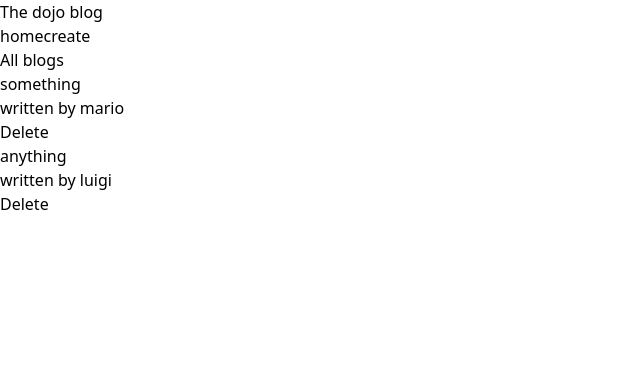
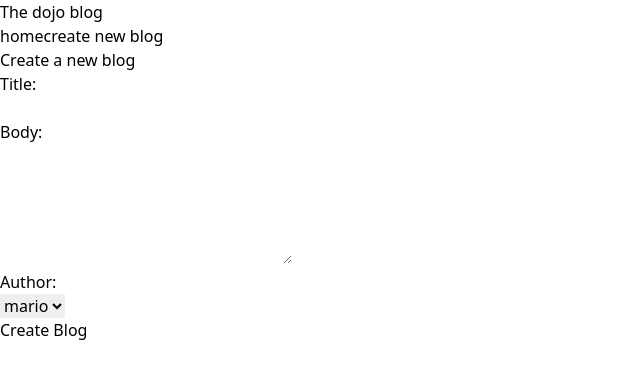
Before and after one commit to ShifatJahanShifa/reactjs, a React (Vite) app in the folder project1/: page /create in a window 1280 px wide. Shown: the top 378 px of the page, without its empty margins (0-640 px from the left). Built offline with nearby package versions, Linux system fonts and the light colour scheme; data requests are answered from the project's data file.

Commit message:
project-1 completed

```diff
--- a/project1/data/db.json
+++ b/project1/data/db.json
@@ -1,16 +1,64 @@
 {
-    "blogs":[
+  "blogs": [
     {
       "title": "something",
       "body": "this is a text",
       "author": "mario",
-            "id": 1
+      "id": "1"
     },
     {
       "title": "anything",
       "body": "this is a text",
       "author": "luigi",
-            "id": 2
+      "id": "2"
+    },
+    {
+      "id": "6cf7",
+      "title": "dxasdf",
+      "body": "cdas",
+      "author": "mario"
+    },
+    {
+      "id": "3ed8",
+      "title": "new blog",
+      "body": "hi, how are you?",
+      "author": "yoshi"
+    },
+    {
+      "id": "1d4a",
+      "title": "new one",
+      "body": "hi, there, how are you?",
+      "author": "mario"
+    },
+    {
+      "id": "714a",
+      "title": "hello",
+      "body": "hi, ",
+      "author": "mario"
+    },
+    {
+      "id": "69ac",
+      "title": "hello..",
+      "body": "hi, ",
+      "author": "mario"
+    },
+    {
+      "id": "3592",
+      "title": "hello..",
+      "body": "hi, hi",
+      "author": "mario"
+    },
+    {
+      "id": "a7a6",
+      "title": "hello..",
+      "body": "hi, hi hu",
+      "author": "mario"
+    },
+    {
+      "id": "6562",
+      "title": "new post",
+      "body": "this is a new post",
+      "author": "mario"
     }
   ]
 }
--- a/project1/package.json
+++ b/project1/package.json
@@ -11,7 +11,8 @@
   },
   "dependencies": {
     "react": "^18.3.1",
-    "react-dom": "^18.3.1"
+    "react-dom": "^18.3.1",
+    "react-router-dom": "^7.0.2"
   },
   "devDependencies": {
     "@eslint/js": "^9.13.0",
--- a/project1/src/App.jsx
+++ b/project1/src/App.jsx
@@ -1,16 +1,27 @@
 import Navbar from './Navbar'
 import Home from './Home'
+import { BrowserRouter as Router, Routes, Route } from 'react-router-dom'
+import Create from './Create'
+import BlogDetails from './BlogDetails'
+import NotFound from './NotFound'
 
 function App() {
 
   return (
     <>
-      <div className="app">
-        <Navbar />
-        <div className="content">
-          <Home />
+      <Router>
+        <div className="app">
+          <Navbar />
+          <div className="content">
+            <Routes>
+              <Route path='/' element={<Home />}/>
+              <Route path='/create' element={<Create />}/>
+              <Route path='/blogs/:id' element={ <BlogDetails/>}/>
+              <Route path='*' element={ <NotFound/>}/>
+            </Routes>
+          </div>
         </div>
-      </div>
+      </Router>
     </>
   )
 }
--- /dev/null
+++ b/project1/src/BlogDetails.jsx
@@ -0,0 +1,39 @@
+import { useParams, useNavigate } from "react-router-dom";
+import useFetch from "./UseFetch";
+
+const BlogDetails = () => {
+    const { id }=useParams()
+    const { data: blog, isLoading, error }=useFetch("http://localhost:8000/blogs/"+id)
+    const Navigate=useNavigate()
+
+    const handleClick=()=>{
+        fetch("http://localhost:8000/blogs"+blog.id,{
+            method: 'DELETE'
+        })
+        .then(()=>{
+            Navigate('/')
+        })
+    }
+    return (
+        <>
+            { isLoading && <div>Loading... </div>}
+            { error && <div> { error }</div>}
+            { blog &&
+            <div className="flex flex-col gap-3 p-3 shadow-md bg-slate-200">
+                <div className="bg-slate-300 text-center mx-auto w-fit">
+                    <h2>{ blog.title }</h2>
+                    <h3>written by { blog.author }</h3>
+                </div>
+                <div>
+                    <p>{ blog.body }</p>
+                </div>
+                <div className="mx-auto">
+                    <button className="bg-red-200 p-3 text-center border rounded-md" onClick={handleClick}>Delete</button>
+                </div>
+            </div>
+            }
+        </>
+     );
+}
+
+export default BlogDetails;
--- a/project1/src/Bloglist.jsx
+++ b/project1/src/Bloglist.jsx
@@ -1,3 +1,5 @@
+import { Link } from "react-router-dom";
+
 const Bloglist = ({blogs,title,handleClick}) => {
     return (
         <div>
@@ -5,8 +7,10 @@ const Bloglist = ({blogs,title,handleClick}) => {
             {
                 blogs.map((blog)=>(
                     <div key={blog.id} className="p-2 mb-3 border border-s-slate-600 shadow-md">
+                        <Link to={`/blogs/${blog.id}`}>
                         <p> { blog.title } </p>
                         <p>written by { blog.author }</p>
+                        </Link>
                         <button className="bg-green-300" onClick={()=> handleClick(blog.id)}>Delete</button>
                     </div>
                 ))
--- /dev/null
+++ b/project1/src/Create.jsx
@@ -0,0 +1,84 @@
+import { useState } from 'react'
+import { useNavigate } from 'react-router-dom'
+
+const Create = () => {
+    const [ title, setTitle ]=useState("")
+    const [ body, setBody ]=useState("")
+    const [ author, setAuthor ]=useState("mario")
+    const [ isPending, setIsPending ]=useState(false)
+    const Navigate=useNavigate()
+
+    const handleSubmit=(e)=>{
+        e.preventDefault()
+        setIsPending(true)
+        const newBlog= { title, body, author }
+
+        fetch("http://localhost:8000/blogs",{
+            method: 'POST',
+            headers: {"content-type": "application/json"},
+            body: JSON.stringify(newBlog)
+        })
+        .then(()=>{
+            console.log("new blog created")
+            setIsPending(false)
+            // history.go(-1)
+            Navigate('/')
+        })
+    }
+
+    return (
+        <div>
+            <h1 className="text-center">Create a new blog</h1>
+            <form className="bg-slate-200 p-5 mx-auto flex flex-col gap-2 w-1/2" onSubmit={handleSubmit}>
+                <div>
+                    <label for="title">Title: </label><br></br>
+                    <input
+                        type="text"
+                        id='title'
+                        required
+                        value={title}
+                        onChange={(e)=> setTitle(e.target.value)}
+                        className='w-full'
+                    />
+                </div>
+                <div>
+                    <label for="body">Body: </label><br></br>
+                    <textarea
+                        type="text"
+                        id='body'
+                        required
+                        value={body}
+                        onChange={(e)=> setBody(e.target.value)}
+                        className='w-full'
+                        rows="5"
+                        cols="30"
+                    ></textarea>
+                </div>
+
+                <div className='mb-3'>
+                    <label for="author">Author: </label><br></br>
+                    <select
+                        value={author}
+                        onChange={(e)=> setAuthor(e.target.value)}
+                        id='author'
+                        className='w-full'
+                    >
+                        <option value="mario">mario</option>
+                        <option value="yoshi">yoshi</option>
+                    </select>
+                </div>
+
+                { !isPending &&
+                    <button type="submit" className="bg-green-200 p-2 mt-2 border border-green-950 rounded-md mx-auto">Create Blog</button>
+                }
+
+                { isPending &&
+                    <button type="submit"  disabled className="bg-green-200 p-2 mt-2 border border-green-950 rounded-md mx-auto">Adding Blog...</button>
+                }
+
+            </form>
+        </div>
+     );
+}
+
+export default Create;
--- a/project1/src/Navbar.jsx
+++ b/project1/src/Navbar.jsx
@@ -1,10 +1,12 @@
+import { Link } from "react-router-dom";
+
 const Navbar = () => {
     return (
         <nav className="navbar flex flex-col gap-2">
             <h1 className="text-center">The dojo blog</h1>
             <div className="links mx-auto flex flex-row gap-3 justify-center">
-                <a href="#">home</a>
-                <a href="#">create</a>
+                <Link to="/">home</Link>
+                <Link to="/create">create new blog</Link>
             </div>
         </nav>
      );
--- /dev/null
+++ b/project1/src/NotFound.jsx
@@ -0,0 +1,14 @@
+import { Link } from "react-router-dom";
+
+const NotFound = () => {
+    return (
+        <div className="mx-auto text-center bg-slate-200 border rounded-md w-2/5">
+            <h2>The page is not found</h2>
+            <Link to='/'>
+                <h3>Go to the home page</h3>
+            </Link>
+        </div>
+     );
+}
+
+export default NotFound;
--- a/project1/src/UseFetch.jsx
+++ b/project1/src/UseFetch.jsx
@@ -1,7 +1,7 @@
 import { useState, useEffect } from "react"
 
 const useFetch=(url)=>{
-    const [ data,setData ]=useState(null)
+    const [ data, setData ]=useState(null)
     const [ isLoading, setIsLoading ]=useState(true)
     const [ name, setName ]=useState("mario")
     const [ error, setError ]=useState(null)
```
Also changed, not shown: 1 other file (tests, documents, lock files or other folders). Lines whose indentation alone changed are shown as unchanged.
